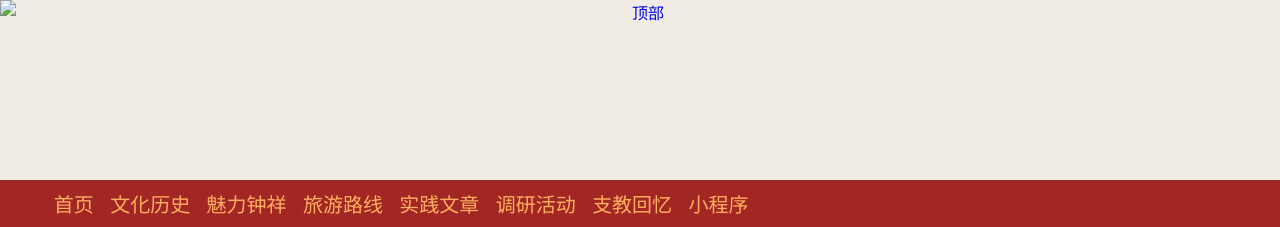
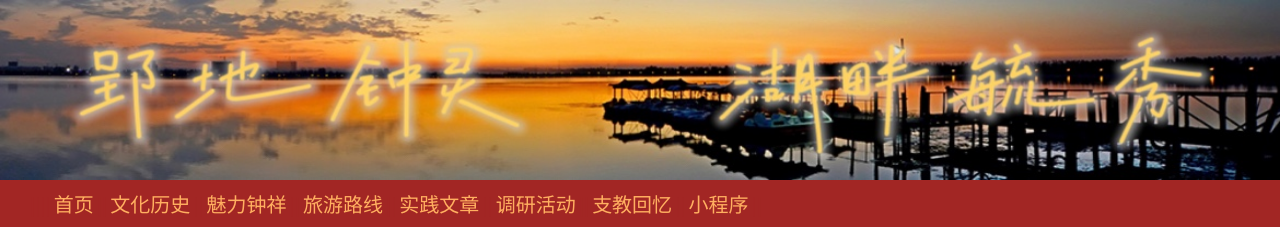
Before and after one commit to qingfen520/qingfeng.github.io, a plain HTML site: page index.html in a window 1280 px wide. Shown: the top 227 px of the page. Drawn offline with Linux system fonts and the light colour scheme.

Commit message:
Update index.html

```diff
--- a/index.html
+++ b/index.html
@@ -19,7 +19,7 @@
      <a id="dingbu"></a>
     <div class="header">
         <a href="#">
-            <img src="./photo/top.jpg" alt="顶部">
+            <img src="top.jpg" alt="顶部">
         </a>
     </div>
     <!-- 顶部end -->
```
